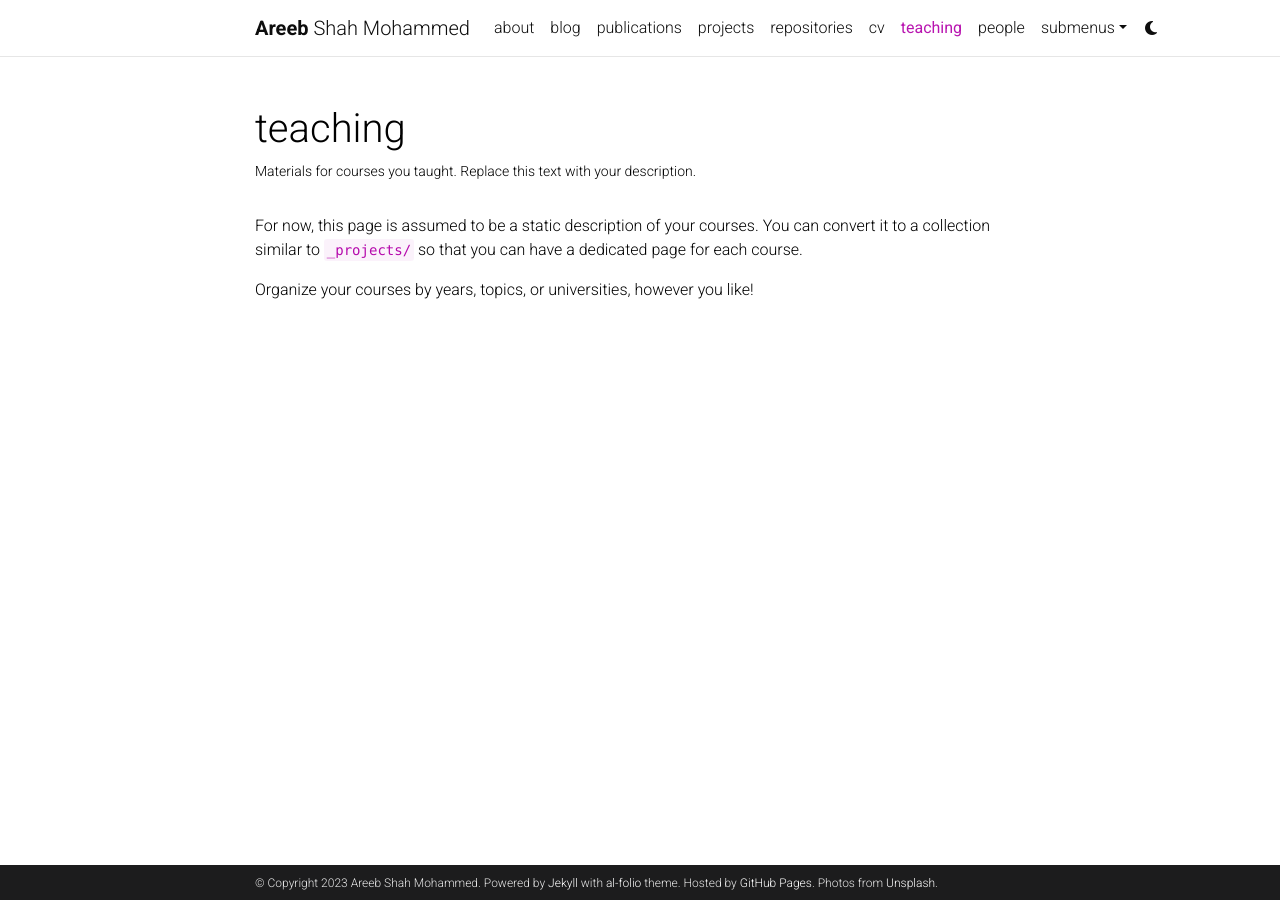
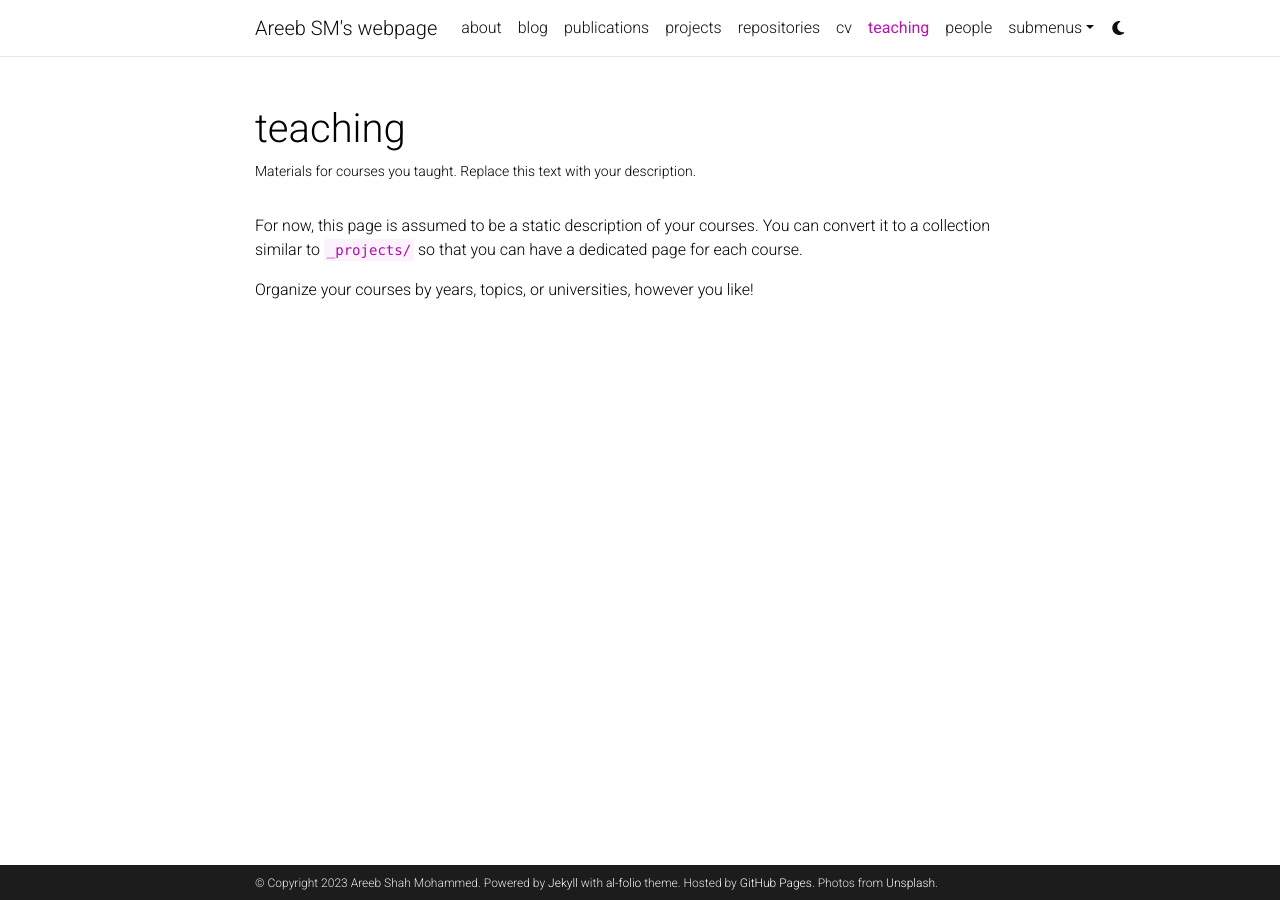
Before and after one commit to Sir-Danksalot/Sir-Danksalot.github.io, a Jekyll site: the page built from _pages/teaching.md, in a window 1280 px wide. Built offline with Jekyll 4.4.1, drawn with Linux system fonts in a browser that asks for light colours; comment, search, counter and statistics services are not loaded; a style sheet for code colours, icons or effects is not loaded.

```diff
--- a/_config.yml
+++ b/_config.yml
@@ -2,7 +2,7 @@
 # Site settings
 # -----------------------------------------------------------------------------
 
-title: blank # the website title (if blank, full name will be used instead)
+title: Areeb SM's webpage # the website title (if blank, full name will be used instead)
 first_name: Areeb
 middle_name:
 last_name: Shah Mohammed
@@ -19,7 +19,7 @@ lang: en # the language of your site (for example: en, fr, cn, ru, etc.)
 icon: ⚛️  # the emoji used as the favicon (alternatively, provide image name in /assets/img/)
 
 url: https://sir-danksalot.github.io # the base hostname & protocol for your site
-baseurl: /al-folio # the subpath of your site, e.g. /blog/
+baseurl: /small-site # the subpath of your site, e.g. /blog/
 last_updated: false # set to true if you want to display last updated in the footer
 impressum_path:  # set to path to include impressum link in the footer, use the same path as permalink in a page, helps to conform with EU GDPR
 
```
